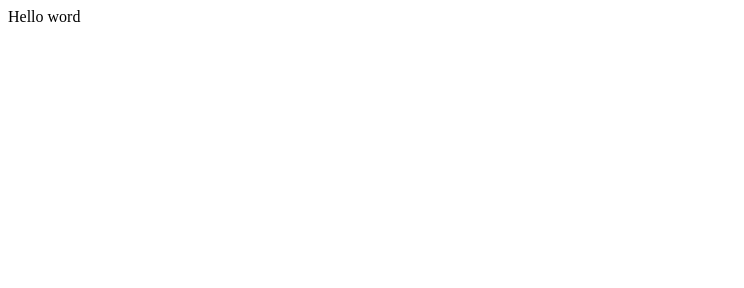
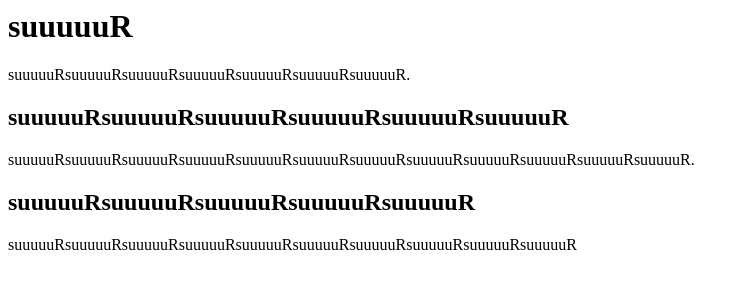
Before and after one commit to arkin95/arkin95.github.io, a plain HTML site: page index.html in a window 1280 px wide. Shown: the whole page, without its empty margins (0-744 px from the left). Drawn offline with Linux system fonts and the light colour scheme.

Commit message:
Update index.html

```diff
--- a/index.html
+++ b/index.html
@@ -1 +1,12 @@
-Hello word
+
+
+<html>
+<body>
+ <h1>suuuuuR</h1>
+ <p>suuuuuRsuuuuuRsuuuuuRsuuuuuRsuuuuuRsuuuuuRsuuuuuR.<p>
+ <h2>suuuuuRsuuuuuRsuuuuuRsuuuuuRsuuuuuRsuuuuuR</h2>
+ <p>suuuuuRsuuuuuRsuuuuuRsuuuuuRsuuuuuRsuuuuuRsuuuuuRsuuuuuRsuuuuuRsuuuuuRsuuuuuRsuuuuuR.</p>
+ <h2>suuuuuRsuuuuuRsuuuuuRsuuuuuRsuuuuuR</h2>
+ <p>suuuuuRsuuuuuRsuuuuuRsuuuuuRsuuuuuRsuuuuuRsuuuuuRsuuuuuRsuuuuuRsuuuuuR</p>
+</body>
+</html>
```
